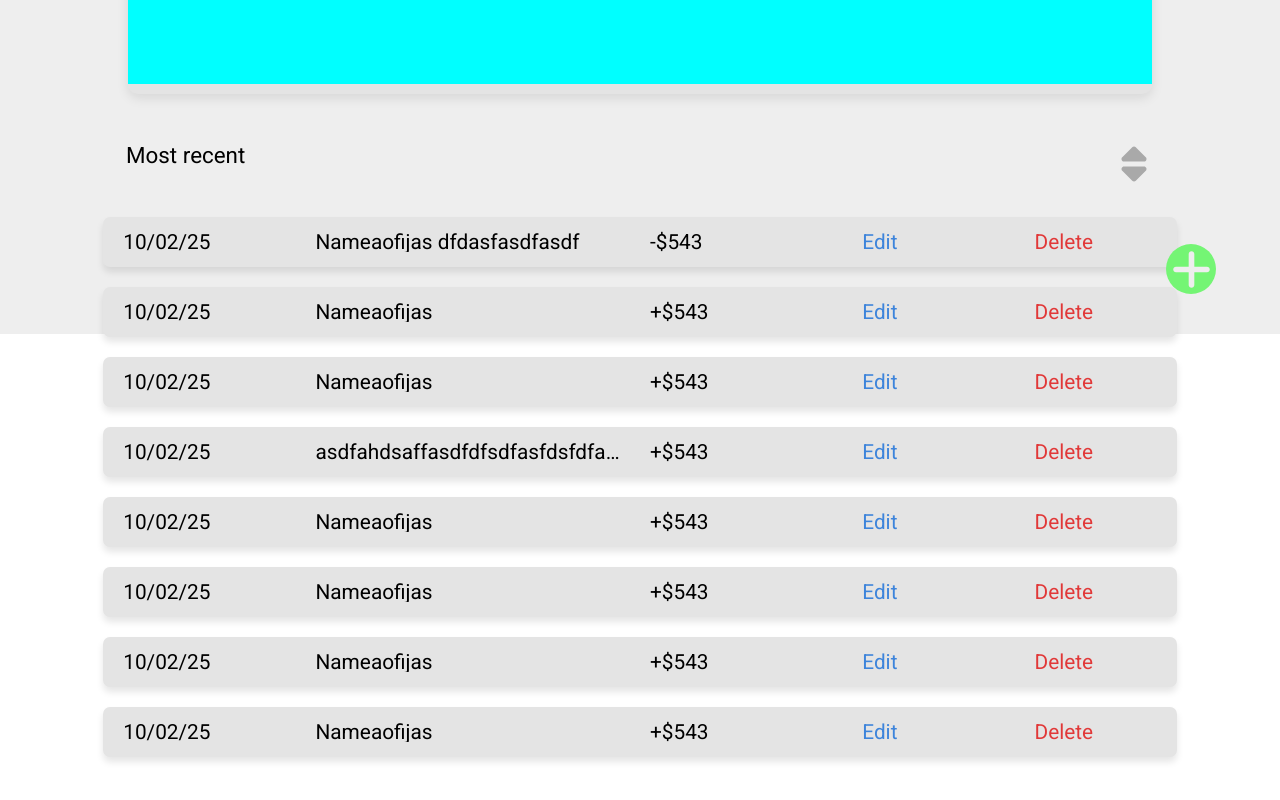
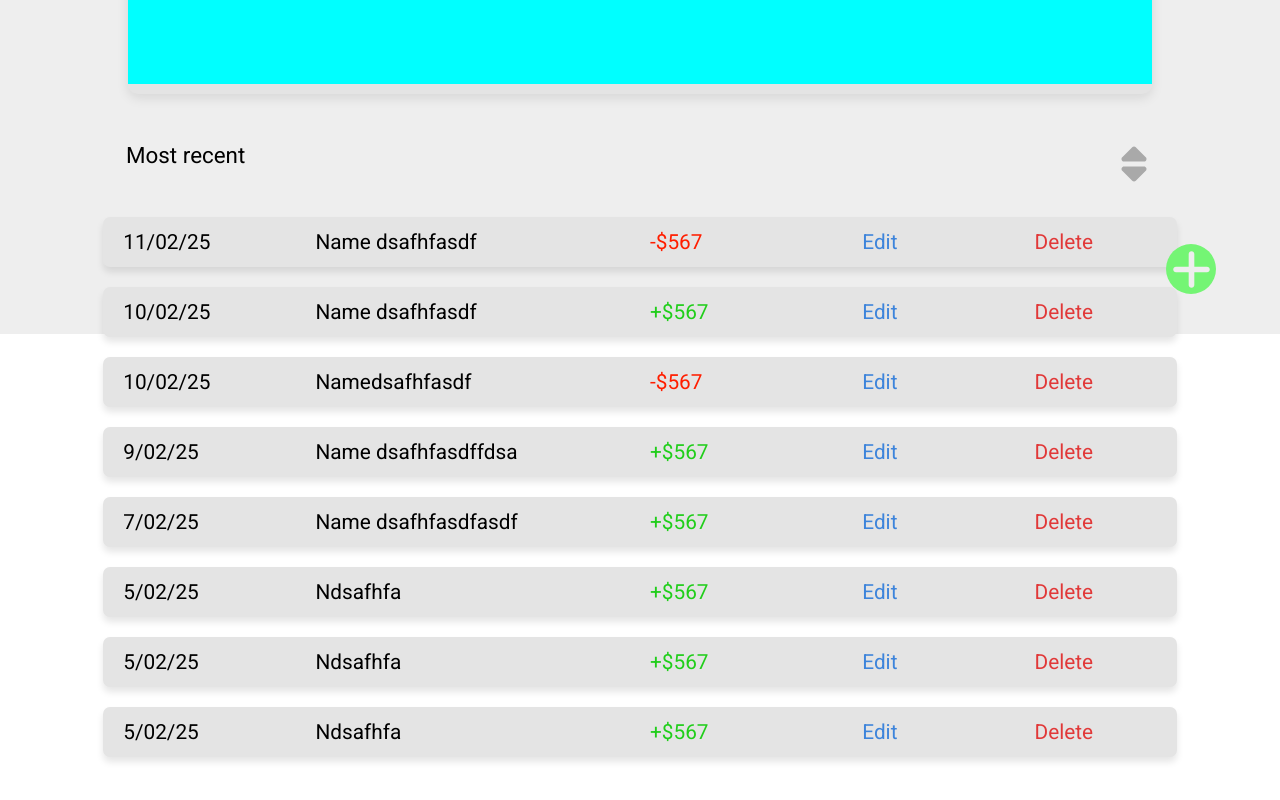
Before and after one commit to georgie-the-developer/finance-tracker, a React (Vite) app: page / in a window 1280 px wide. Shown: the part 466-1266 px from the top of the page. Built offline with nearby package versions, Linux system fonts and the light colour scheme.

Commit message:
Add FinanceCard

```diff
--- a/src/App.jsx
+++ b/src/App.jsx
@@ -1,5 +1,5 @@
 import { useState } from "react";
-
+import FinanceCard from "./components/FinanceCard";
 function App() {
   const [isSortOpen, setIsSortOpen] = useState(false);
   const [sortBy, setSortBy] = useState("most-recent");
@@ -76,87 +76,22 @@ function App() {
               </div>
             </div>
             <div className="finance-cards-container">
-              <div className="finance-card">
-                <div className="date">10/02/25</div>
-                <div className="name">Nameaofijas dfdasfasdfasdf</div>
-                <div className="sum">-$543</div>
-                <div className="action-edit">Edit</div>
-                <div className="action-delete">Delete</div>
-                <div className="buttons-container">
-                  <div className="btn-container">
-                    <svg
-                      className="edit-button"
-                      xmlns="http://www.w3.org/2000/svg"
-                      viewBox="0 0 512 512"
-                    >
-                      {/* <!--!Font Awesome Free 6.7.2 by @fontawesome - https://fontawesome.com License - https://fontawesome.com/license/free Copyright 25 Fonticons, Inc.--> */}
-                      <path d="M441 58.9L453.1 71c9.4 9.4 9.4 24.6 0 33.9L424 134.1 377.9 88 407 58.9c9.4-9.4 24.6-9.4 33.9 0zM209.8 256.2L344 121.9 390.1 168 255.8 302.2c-2.9 2.9-6.5 5-10.4 6.1l-58.5 16.7 16.7-58.5c1.1-3.9 3.2-7.5 6.1-10.4zM373.1 25L175.8 222.2c-8.7 8.7-15 19.4-18.3 31.1l-28.6 100c-2.4 8.4-.1 17.4 6.1 23.6s15.2 8.5 23.6 6.1l100-28.6c11.8-3.4 22.5-9.7 31.1-18.3L487 138.9c28.1-28.1 28.1-73.7 0-101.8L474.9 25C446.8-3.1 401.2-3.1 373.1 25zM88 64C39.4 64 0 103.4 0 152L0 424c0 48.6 39.4 88 88 88l272 0c48.6 0 88-39.4 88-88l0-112c0-13.3-10.7-24-24-24s-24 10.7-24 24l0 112c0 22.1-17.9 40-40 40L88 464c-22.1 0-40-17.9-40-40l0-272c0-22.1 17.9-40 40-40l112 0c13.3 0 24-10.7 24-24s-10.7-24-24-24L88 64z" />
-                    </svg>
-                  </div>
-
-                  <div className="btn-container">
-                    <svg
-                      className="delete-button"
-                      xmlns="http://www.w3.org/2000/svg"
-                      viewBox="0 0 448 512"
-                    >
-                      {/* <!--!Font Awesome Free 6.7.2 by @fontawesome - https://fontawesome.com License - https://fontawesome.com/license/free Copyright 25 Fonticons, Inc.--> */}
-                      <path d="M135.2 17.7C140.6 6.8 151.7 0 163.8 0L284.2 0c12.1 0 23.2 6.8 28.6 17.7L320 32l96 0c17.7 0 32 14.3 32 32s-14.3 32-32 32L32 96C14.3 96 0 81.7 0 64S14.3 32 32 32l96 0 7.2-14.3zM32 128l384 0 0 320c0 35.3-28.7 64-64 64L96 512c-35.3 0-64-28.7-64-64l0-320zm96 64c-8.8 0-16 7.2-16 16l0 224c0 8.8 7.2 16 16 16s16-7.2 16-16l0-224c0-8.8-7.2-16-16-16zm96 0c-8.8 0-16 7.2-16 16l0 224c0 8.8 7.2 16 16 16s16-7.2 16-16l0-224c0-8.8-7.2-16-16-16zm96 0c-8.8 0-16 7.2-16 16l0 224c0 8.8 7.2 16 16 16s16-7.2 16-16l0-224c0-8.8-7.2-16-16-16z" />
-                    </svg>
-                  </div>
-                </div>
-              </div>
-              <div className="finance-card">
-                <div className="date">10/02/25</div>
-                <div className="name">Nameaofijas</div>
-                <div className="sum">+$543</div>
-                <div className="action-edit">Edit</div>
-                <div className="action-delete">Delete</div>
-              </div>
-              <div className="finance-card">
-                <div className="date">10/02/25</div>
-                <div className="name">Nameaofijas</div>
-                <div className="sum">+$543</div>
-                <div className="action-edit">Edit</div>
-                <div className="action-delete">Delete</div>
-              </div>
-              <div className="finance-card">
-                <div className="date">10/02/25</div>
-                <div className="name">
-                  asdfahdsaffasdfdfsdfasfdsfdfaasdfasfddasf
-                </div>
-                <div className="sum">+$543</div>
-                <div className="action-edit">Edit</div>
-                <div className="action-delete">Delete</div>
-              </div>
-              <div className="finance-card">
-                <div className="date">10/02/25</div>
-                <div className="name">Nameaofijas</div>
-                <div className="sum">+$543</div>
-                <div className="action-edit">Edit</div>
-                <div className="action-delete">Delete</div>
-              </div>
-              <div className="finance-card">
-                <div className="date">10/02/25</div>
-                <div className="name">Nameaofijas</div>
-                <div className="sum">+$543</div>
-                <div className="action-edit">Edit</div>
-                <div className="action-delete">Delete</div>
-              </div>
-              <div className="finance-card">
-                <div className="date">10/02/25</div>
-                <div className="name">Nameaofijas</div>
-                <div className="sum">+$543</div>
-                <div className="action-edit">Edit</div>
-                <div className="action-delete">Delete</div>
-              </div>
-              <div className="finance-card">
-                <div className="date">10/02/25</div>
-                <div className="name">Nameaofijas</div>
-                <div className="sum">+$543</div>
-                <div className="action-edit">Edit</div>
-                <div className="action-delete">Delete</div>
-              </div>
+              <FinanceCard date="11/02/25" name="Name dsafhfasdf" sum={-567} />
+              <FinanceCard date="10/02/25" name="Name dsafhfasdf" sum={567} />
+              <FinanceCard date="10/02/25" name="Namedsafhfasdf" sum={-567} />
+              <FinanceCard
+                date="9/02/25"
+                name="Name dsafhfasdffdsa"
+                sum={567}
+              />
+              <FinanceCard
+                date="7/02/25"
+                name="Name dsafhfasdfasdf"
+                sum={567}
+              />
+              <FinanceCard date="5/02/25" name="Ndsafhfa" sum={567} />
+              <FinanceCard date="5/02/25" name="Ndsafhfa" sum={567} />
+              <FinanceCard date="5/02/25" name="Ndsafhfa" sum={567} />
             </div>
           </div>
         </section>
--- /dev/null
+++ b/src/components/FinanceCard.jsx
@@ -0,0 +1,41 @@
+import React from "react";
+import { useId } from "react";
+export default function FinanceCard({ date, name, sum }) {
+  const key = useId();
+  return (
+    <div className="finance-card" key={key}>
+      <div className="date">{date}</div>
+      <div className="name">{name}</div>
+      <div
+        className={"sum" + (sum < 0 ? " --balance-red" : " --balance-green")}
+      >
+        {(sum < 0 ? "-$" : "+$") + Math.abs(sum)}
+      </div>
+      <div className="action-edit">Edit</div>
+      <div className="action-delete">Delete</div>
+      <div className="buttons-container">
+        <div className="btn-container">
+          <svg
+            className="edit-button"
+            xmlns="http://www.w3.org/2000/svg"
+            viewBox="0 0 512 512"
+          >
+            {/* <!--!Font Awesome Free 6.7.2 by @fontawesome - https://fontawesome.com License - https://fontawesome.com/license/free Copyright 25 Fonticons, Inc.--> */}
+            <path d="M441 58.9L453.1 71c9.4 9.4 9.4 24.6 0 33.9L424 134.1 377.9 88 407 58.9c9.4-9.4 24.6-9.4 33.9 0zM209.8 256.2L344 121.9 390.1 168 255.8 302.2c-2.9 2.9-6.5 5-10.4 6.1l-58.5 16.7 16.7-58.5c1.1-3.9 3.2-7.5 6.1-10.4zM373.1 25L175.8 222.2c-8.7 8.7-15 19.4-18.3 31.1l-28.6 100c-2.4 8.4-.1 17.4 6.1 23.6s15.2 8.5 23.6 6.1l100-28.6c11.8-3.4 22.5-9.7 31.1-18.3L487 138.9c28.1-28.1 28.1-73.7 0-101.8L474.9 25C446.8-3.1 401.2-3.1 373.1 25zM88 64C39.4 64 0 103.4 0 152L0 424c0 48.6 39.4 88 88 88l272 0c48.6 0 88-39.4 88-88l0-112c0-13.3-10.7-24-24-24s-24 10.7-24 24l0 112c0 22.1-17.9 40-40 40L88 464c-22.1 0-40-17.9-40-40l0-272c0-22.1 17.9-40 40-40l112 0c13.3 0 24-10.7 24-24s-10.7-24-24-24L88 64z" />
+          </svg>
+        </div>
+
+        <div className="btn-container">
+          <svg
+            className="delete-button"
+            xmlns="http://www.w3.org/2000/svg"
+            viewBox="0 0 448 512"
+          >
+            {/* <!--!Font Awesome Free 6.7.2 by @fontawesome - https://fontawesome.com License - https://fontawesome.com/license/free Copyright 25 Fonticons, Inc.--> */}
+            <path d="M135.2 17.7C140.6 6.8 151.7 0 163.8 0L284.2 0c12.1 0 23.2 6.8 28.6 17.7L320 32l96 0c17.7 0 32 14.3 32 32s-14.3 32-32 32L32 96C14.3 96 0 81.7 0 64S14.3 32 32 32l96 0 7.2-14.3zM32 128l384 0 0 320c0 35.3-28.7 64-64 64L96 512c-35.3 0-64-28.7-64-64l0-320zm96 64c-8.8 0-16 7.2-16 16l0 224c0 8.8 7.2 16 16 16s16-7.2 16-16l0-224c0-8.8-7.2-16-16-16zm96 0c-8.8 0-16 7.2-16 16l0 224c0 8.8 7.2 16 16 16s16-7.2 16-16l0-224c0-8.8-7.2-16-16-16zm96 0c-8.8 0-16 7.2-16 16l0 224c0 8.8 7.2 16 16 16s16-7.2 16-16l0-224c0-8.8-7.2-16-16-16z" />
+          </svg>
+        </div>
+      </div>
+    </div>
+  );
+}
```
